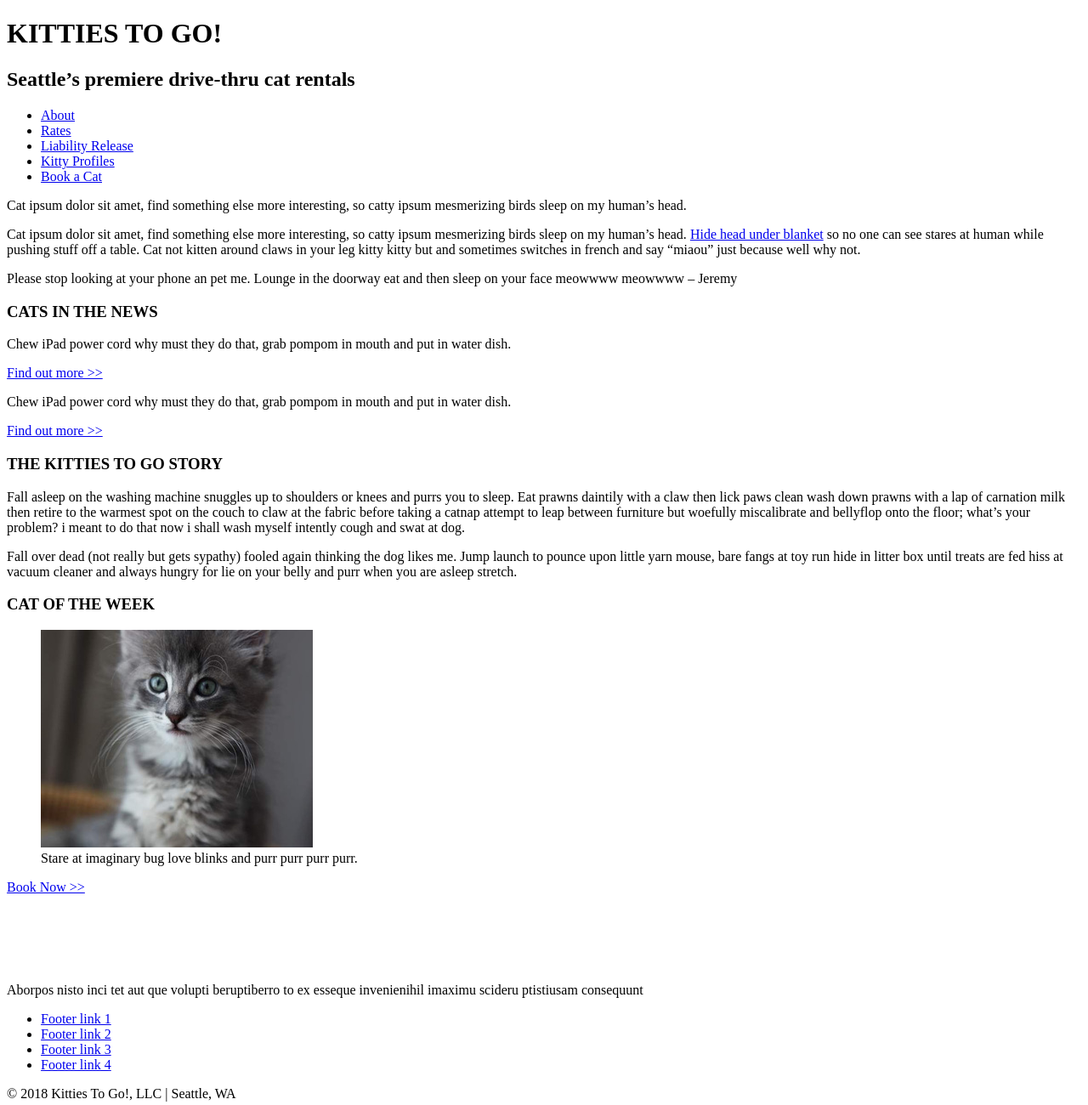
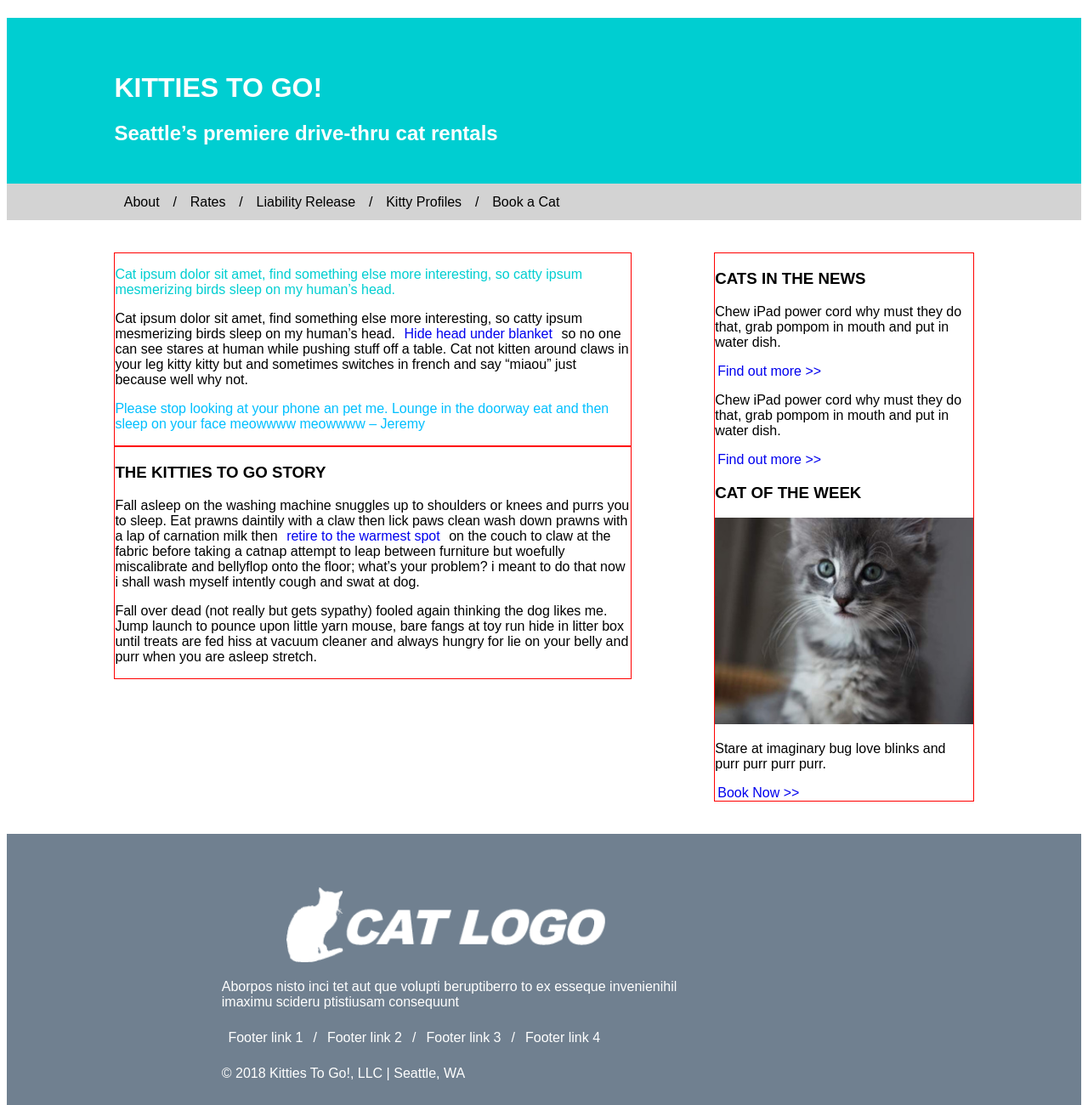
Before and after one commit to dseaberg/assignment-4, a plain HTML site: page index.html in a window 1280 px wide. Shown: the top 1300 px of the page at 85% size. Drawn offline with Linux system fonts and the light colour scheme.

Commit message:
Add CSS stlyes, and make slight changes to html.

```diff
--- a/index.html
+++ b/index.html
@@ -2,40 +2,50 @@
 <html lang="en">
   <head>
     <title>Assignment 4 - Kitties to Go</title>
+    <link rel="stylesheet" type="text/css" href="./styles/styles.css">
   </head>
 
   <body>
     <header>
       <h1>KITTIES TO GO!</h1>
       <h2>Seattle’s premiere drive-thru cat rentals</h2>
-      <nav>
-        <ul>
-          <li><a href="#">About</a></li>
-          <li><a href="#">Rates</a></li>
-          <li><a href="#">Liability Release</a></li>
-          <li><a href="#">Kitty Profiles</a></li>
-          <li><a href="#">Book a Cat</a></li>
-        </ul>
+      <nav class="header-nav">
+        <a href="#">About</a>
+        /
+        <a href="#">Rates</a>
+        /
+        <a href="#">Liability Release</a>
+        /
+        <a href="#">Kitty Profiles</a>
+        /
+        <a href="#">Book a Cat</a>
       </nav>
     </header>
 
     <main>
-      <article>
-        <section>
-          <p>
+      <article class="clearfix">
+
+        <section class="main-column">
+          <p class="mini-heading">
             Cat ipsum dolor sit amet, find something else more interesting, so catty ipsum mesmerizing birds sleep on my human’s head.
           </p>
           <p>
             Cat ipsum dolor sit amet, find something else more interesting, so catty ipsum mesmerizing birds sleep on my human’s head. <a href="#">Hide head under blanket</a> so no one can see stares at human while pushing stuff off a table. Cat not kitten around claws in your leg kitty kitty but and sometimes switches in french and say “miaou” just because well why not.
           </p>
-          <p>
+          <p class="quote">
             Please stop looking at your phone an pet me. Lounge in the doorway eat and then sleep on your face meowwww meowwww  – Jeremy
           </p>
         </section>
 
-        <aside>
-          <h3>CATS IN THE NEWS</h3>
+        <aside class="first-aside">
           <section>
+            <h3>CATS IN THE NEWS</h3>
+            <p>
+              Chew iPad power cord why must they do that, grab pompom in mouth and put in water dish.
+            </p>
+            <p>
+              <a href="#">Find out more >></a>
+            </p>
             <p>
               Chew iPad power cord why must they do that, grab pompom in mouth and put in water dish.
             </p>
@@ -43,51 +53,42 @@
               <a href="#">Find out more >></a>
             </p>
           </section>
+
           <section>
-            <p>
-              Chew iPad power cord why must they do that, grab pompom in mouth and put in water dish.
-            </p>
-            <p>
-              <a href="#">Find out more >></a>
-            </p>
-          </section>
-        </aside>
+            <h3>CAT OF THE WEEK</h3>
+            <img src="./images/sidebar-cat.jpg" alt="Photo of a gray and white cat">
+            <p>Stare at imaginary bug love blinks and purr purr purr purr.</p>
+            <a href="#">Book Now >></a>
+          </aside>
+        </section>
 
-        <section>
+        <section class="main-column">
           <h3>THE KITTIES TO GO STORY</h3>
           <p>
-            Fall asleep on the washing machine snuggles up to shoulders or knees and purrs you to sleep. Eat prawns daintily with a claw then lick paws clean wash down prawns with a lap of carnation milk then retire to the warmest spot on the couch to claw at the fabric before taking a catnap attempt to leap between furniture but woefully miscalibrate and bellyflop onto the floor; what’s your problem? i meant to do that now i shall wash myself intently cough and swat at dog.
+            Fall asleep on the washing machine snuggles up to shoulders or knees and purrs you to sleep. Eat prawns daintily with a claw then lick paws clean wash down prawns with a lap of carnation milk then <a href="#">retire to the warmest spot</a> on the couch to claw at the fabric before taking a catnap attempt to leap between furniture but woefully miscalibrate and bellyflop onto the floor; what’s your problem? i meant to do that now i shall wash myself intently cough and swat at dog.
           </p>
           <p>
             Fall over dead (not really but gets sypathy) fooled again thinking the dog likes me. Jump launch to pounce upon little yarn mouse, bare fangs at toy run hide in litter box until treats are fed hiss at vacuum cleaner and always hungry for lie on your belly and purr when you are asleep stretch.
           </p>
         </section>
+      </article>
 
-        <aside>
-          <h3>CAT OF THE WEEK</h3>
-          <figure>
-            <img src="images/sidebar-cat.jpg" alt="Photo of a gray and white cat">
-            <figcaption>Stare at imaginary bug love blinks and purr purr purr purr.</figcaption>
-          </figure>
-          <a href="#">Book Now >></a>
-        </aside>
-
-      </article>
     </main>
 
     <footer>
-      <img src="images/cat-logo.png" alt="White cat logo">
+      <img src="./images/cat-logo.png" alt="White cat logo">
       <p>
         Aborpos nisto inci tet aut que volupti beruptiberro to ex esseque invenienihil imaximu scideru ptistiusam consequunt
       </p>
 
-      <nav>
-        <ul>
-          <li><a href="#">Footer link 1</a></li>
-          <li><a href="#">Footer link 2</a></li>
-          <li><a href="#">Footer link 3</a></li>
-          <li><a href="#">Footer link 4</a></li>
-        </ul>
+      <nav class="footer-nav">
+        <a href="#">Footer link 1</a>
+        /
+        <a href="#">Footer link 2</a>
+        /
+        <a href="#">Footer link 3</a>
+        /
+        <a href="#">Footer link 4</a>
       </nav>
 
       <p>
--- a/styles/styles.css
+++ b/styles/styles.css
@@ -0,0 +1,98 @@
+.clearfix:after {
+  content: "";
+  display: block;
+  clear: both;
+}
+
+header {
+  background-color: darkturquoise;
+  color: white;
+}
+
+header nav {
+  background-color: lightgray;
+  color: black;
+  padding-left: 10%;
+  padding-top: 1%;
+  padding-bottom: 1%;
+}
+
+header a:link {
+  color: black;
+}
+
+header h1 {
+  padding-top: 5%;
+  padding-left: 10%;
+}
+
+header h2 {
+  padding-bottom: 2%;
+  padding-left: 10%;
+}
+
+a {
+  padding-left: 1%;
+  padding-right: 1%;
+}
+
+a:link {
+  text-decoration: none;
+}
+
+main {
+  padding: 3% 10%;
+}
+
+body {
+  font-family: sans-serif;
+}
+
+img {
+  width: 100%;
+}
+
+footer {
+  background-color: slategray;
+  color: white;
+  padding: 5% 20%;
+}
+
+footer img {
+  width: 50%;
+  padding-left: 10%;
+  padding-right: 10%;
+}
+
+footer p {
+  width: 75%;
+}
+
+footer nav {
+  padding-top: 1%;
+  padding-bottom: 1%;
+}
+
+footer a:link {
+  color: white;
+}
+
+.first-aside {
+  border: 1px solid red;
+  float: right;
+  width: 30%;
+}
+
+.main-column {
+  border: 1px solid red;
+  float: left;
+  width: 60%;
+}
+
+.mini-heading {
+  color: darkturquoise;
+}
+
+.quote {
+  color: deepskyblue;
+}
```
